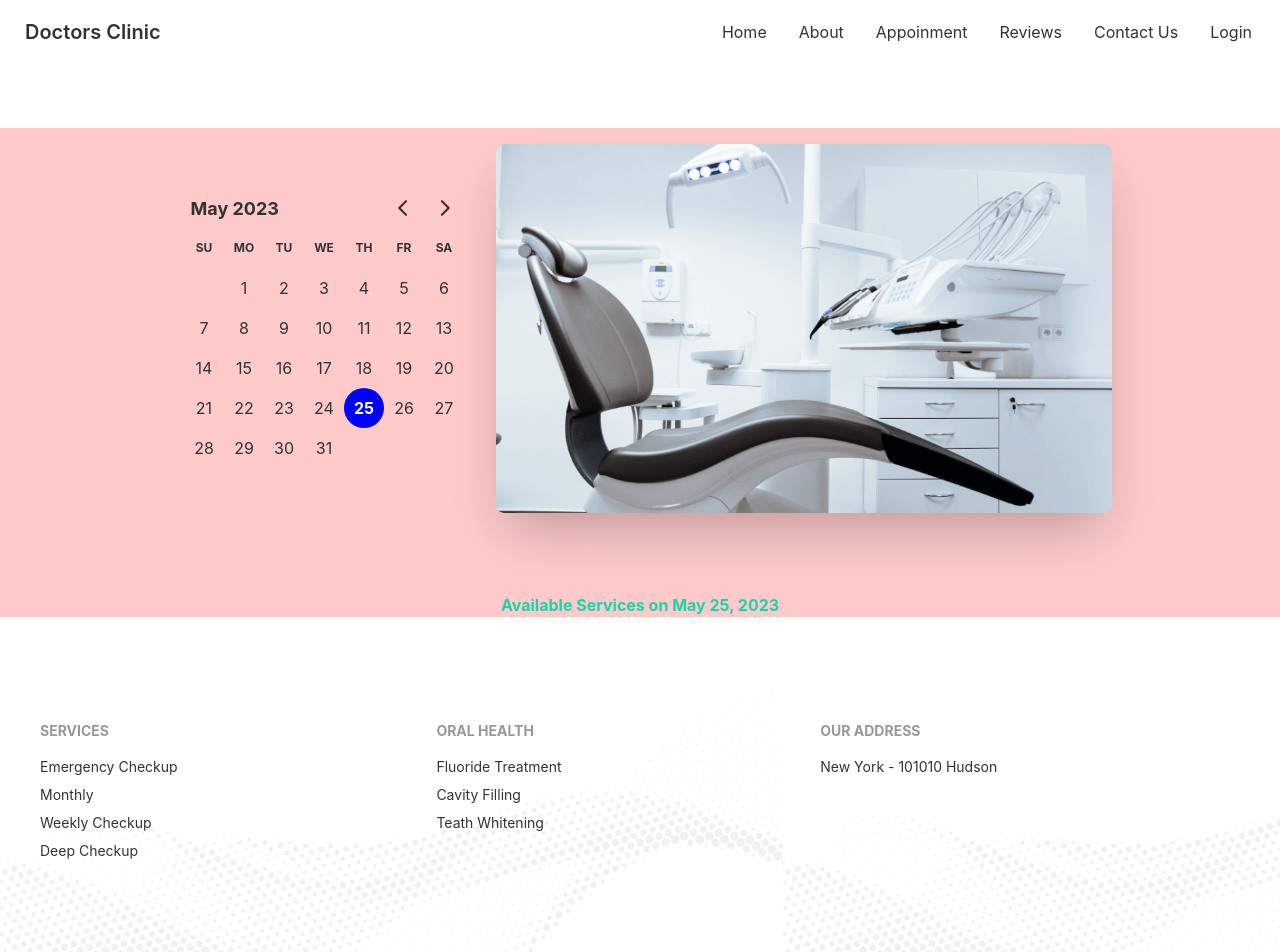
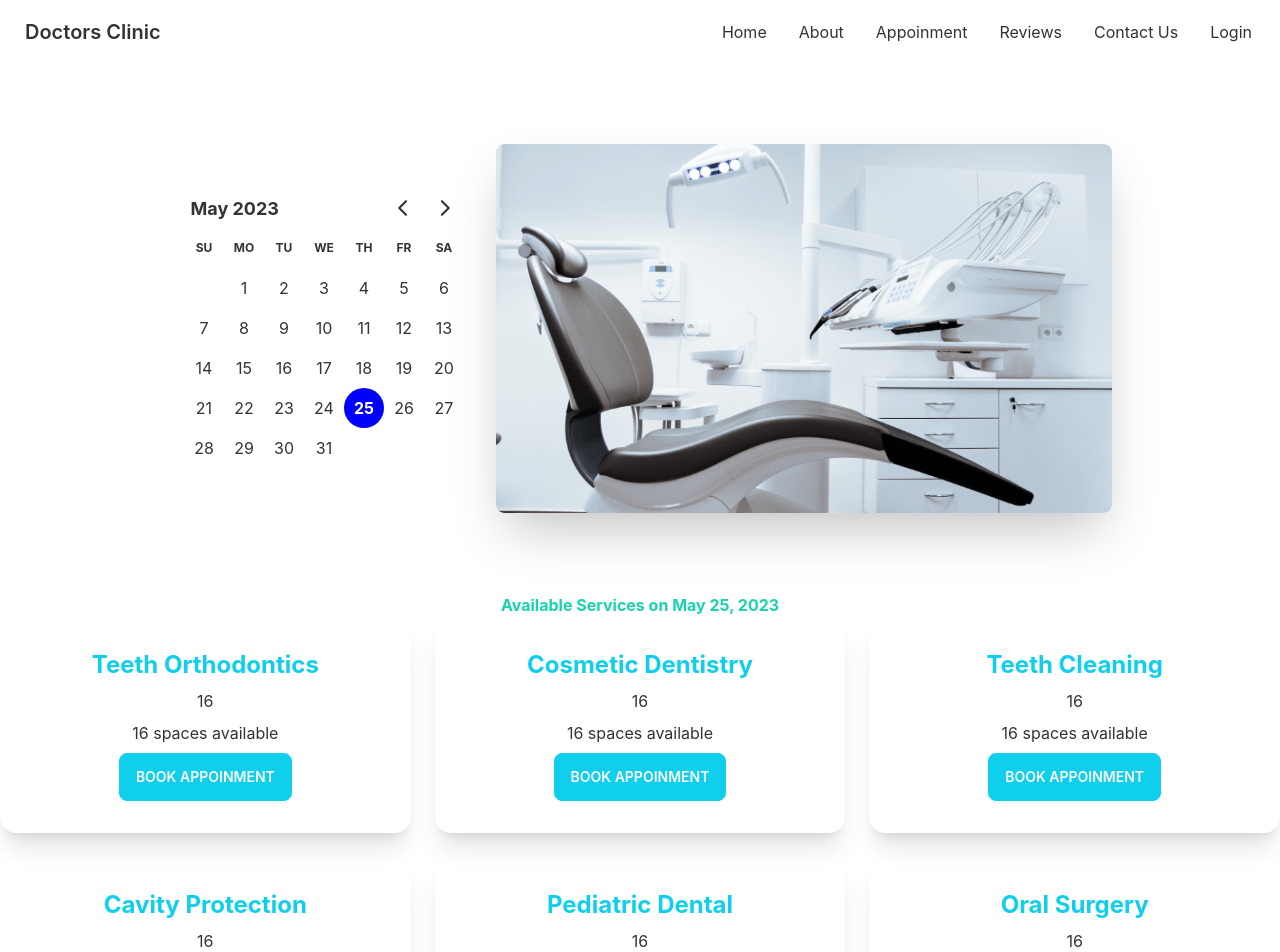
Before and after one commit to zameariislam/doctor-clinic, a React (Create React App) app: page /appoinment in a window 1280 px wide. Shown: the top 952 px of the page. Built offline with nearby package versions, Linux system fonts and the light colour scheme.

Commit message:
modal is added

```diff
--- /dev/null
+++ b/public/appoinmentOptions.json
@@ -0,0 +1,134 @@
+[
+    {
+        "_id": 1,
+        "name": "Teeth Orthodontics",
+        "slots": [
+            "08.00 AM - 08.30 AM",
+            "08.30 AM - 09.00 AM",
+            "09.00 AM - 9.30 AM",
+            "09.30 AM - 10.00 AM",
+            "10.00 AM - 10.30 AM",
+            "10.30 AM - 11.00 AM",
+            "11.00 AM - 11.30 AM",
+            "11.30 AM - 12.00 AM",
+            "1.00 PM - 1.30 PM",
+            "1.30 PM - 2.00 PM",
+            "2.00 PM - 2.30 PM",
+            "2.30 PM - 3.00 PM",
+            "3.00 PM - 3.30 PM",
+            "3.30 PM - 4.00 PM",
+            "4.00 PM - 4.30 PM",
+            "4.30 PM - 5.00 PM"
+        ]
+    },
+    {
+        "_id": 2,
+        "name": "Cosmetic Dentistry",
+        "slots": [
+            "08.00 AM - 08.30 AM",
+            "08.30 AM - 09.00 AM",
+            "09.00 AM - 9.30 AM",
+            "09.30 AM - 10.00 AM",
+            "10.00 AM - 10.30 AM",
+            "10.30 AM - 11.00 AM",
+            "11.00 AM - 11.30 AM",
+            "11.30 AM - 12.00 AM",
+            "1.00 PM - 1.30 PM",
+            "1.30 PM - 2.00 PM",
+            "2.00 PM - 2.30 PM",
+            "2.30 PM - 3.00 PM",
+            "3.00 PM - 3.30 PM",
+            "3.30 PM - 4.00 PM",
+            "4.00 PM - 4.30 PM",
+            "4.30 PM - 5.00 PM"
+        ]
+    },
+    {
+        "_id": 3,
+        "name": "Teeth Cleaning",
+        "slots": [
+            "08.00 AM - 08.30 AM",
+            "08.30 AM - 09.00 AM",
+            "09.00 AM - 9.30 AM",
+            "09.30 AM - 10.00 AM",
+            "10.00 AM - 10.30 AM",
+            "10.30 AM - 11.00 AM",
+            "11.00 AM - 11.30 AM",
+            "11.30 AM - 12.00 AM",
+            "1.00 PM - 1.30 PM",
+            "1.30 PM - 2.00 PM",
+            "2.00 PM - 2.30 PM",
+            "2.30 PM - 3.00 PM",
+            "3.00 PM - 3.30 PM",
+            "3.30 PM - 4.00 PM",
+            "4.00 PM - 4.30 PM",
+            "4.30 PM - 5.00 PM"
+        ]
+    },
+    {
+        "_id": 4,
+        "name": "Cavity Protection",
+        "slots": [
+            "08.00 AM - 08.30 AM",
+            "08.30 AM - 09.00 AM",
+            "09.00 AM - 9.30 AM",
+            "09.30 AM - 10.00 AM",
+            "10.00 AM - 10.30 AM",
+            "10.30 AM - 11.00 AM",
+            "11.00 AM - 11.30 AM",
+            "11.30 AM - 12.00 AM",
+            "1.00 PM - 1.30 PM",
+            "1.30 PM - 2.00 PM",
+            "2.00 PM - 2.30 PM",
+            "2.30 PM - 3.00 PM",
+            "3.00 PM - 3.30 PM",
+            "3.30 PM - 4.00 PM",
+            "4.00 PM - 4.30 PM",
+            "4.30 PM - 5.00 PM"
+        ]
+    },
+    {
+        "_id":2 ,
+        "name": "Pediatric Dental",
+        "slots": [
+            "08.00 AM - 08.30 AM",
+            "08.30 AM - 09.00 AM",
+            "09.00 AM - 9.30 AM",
+            "09.30 AM - 10.00 AM",
+            "10.00 AM - 10.30 AM",
+            "10.30 AM - 11.00 AM",
+            "11.00 AM - 11.30 AM",
+            "11.30 AM - 12.00 AM",
+            "1.00 PM - 1.30 PM",
+            "1.30 PM - 2.00 PM",
+            "2.00 PM - 2.30 PM",
+            "2.30 PM - 3.00 PM",
+            "3.00 PM - 3.30 PM",
+            "3.30 PM - 4.00 PM",
+            "4.00 PM - 4.30 PM",
+            "4.30 PM - 5.00 PM"
+        ]
+    },
+    {
+        "_id": 6,
+        "name": "Oral Surgery",
+        "slots": [
+            "08.00 AM - 08.30 AM",
+            "08.30 AM - 09.00 AM",
+            "09.00 AM - 9.30 AM",
+            "09.30 AM - 10.00 AM",
+            "10.00 AM - 10.30 AM",
+            "10.30 AM - 11.00 AM",
+            "11.00 AM - 11.30 AM",
+            "11.30 AM - 12.00 AM",
+            "1.00 PM - 1.30 PM",
+            "1.30 PM - 2.00 PM",
+            "2.00 PM - 2.30 PM",
+            "2.30 PM - 3.00 PM",
+            "3.00 PM - 3.30 PM",
+            "3.30 PM - 4.00 PM",
+            "4.00 PM - 4.30 PM",
+            "4.30 PM - 5.00 PM"
+        ]
+    }
+]
--- /dev/null
+++ b/src/components/BookingModal.js
@@ -0,0 +1,22 @@
+import React from 'react';
+
+const BookingModal = ({ treatment }) => {
+    const { name, slots } = treatment
+
+    return (
+        <>
+            <input type="checkbox" id="booking-modal" className="modal-toggle" />
+            <div className="modal">
+                <div className="modal-box relative">
+                    <label htmlFor="booking-modal" className="btn btn-sm btn-circle absolute right-2 top-2">✕</label>
+                    <h3 className="text-lg font-bold">{name}</h3>
+
+                </div>
+            </div>
+
+
+        </>
+    );
+};
+
+export default BookingModal;
--- a/src/pages/Appoinment/Appoinment/Appoinment.js
+++ b/src/pages/Appoinment/Appoinment/Appoinment.js
@@ -8,7 +8,7 @@
 
 
     return (
-        <div className='my-16 bg-red-200'>
+        <div className='my-16 '>
             <AppoinmentBanner selected={selected} setSelected={setSelected} />
             <AvailableAppoinment selected={selected} />
 
--- /dev/null
+++ b/src/pages/Appoinment/AppoinmentOption/AppoinmentOption.js
@@ -0,0 +1,40 @@
+import React from 'react';
+
+
+const AppoinmentOption = ({ option, setTreatment }) => {
+    // console.log("option", option)
+
+    const { name, slots } = option
+    // console.log("name", name)
+
+    return (
+        <div className="card shadow-xl">
+
+            <div className="card-body text-center">
+
+                <h2 className=" text-primary text-center text-2xl font-bold ">{name}</h2>
+                <p>{slots.length > 0 ? slots.length : "Try another day"}</p>
+                <p>{slots.length} {slots.length > 1 ? "spaces available" : "space available"}</p>
+
+
+                {/* {slots.length > 0 ? <div>
+
+                    {
+                        slots.map(slot => <p>{slot}</p>)
+                    }
+
+                </div> : " "} */}
+
+
+                <div className="card-actions  justify-center">
+
+                    <label htmlFor="booking-modal"
+                        onClick={() => setTreatment(option)}
+                        className="btn btn-primary text-white">BOOK APPOINMENT</label>
+                </div>
+            </div>
+        </div>
+    );
+};
+
+export default AppoinmentOption;
--- a/src/pages/Appoinment/AvailableAppoinment/AvailableAppoinment.js
+++ b/src/pages/Appoinment/AvailableAppoinment/AvailableAppoinment.js
@@ -1,12 +1,38 @@
-import React from 'react';
+import React, { useEffect, useState } from 'react';
 import { format } from 'date-fns';
+import AppoinmentOption from '../AppoinmentOption/AppoinmentOption';
+import BookingModal from '../../../components/BookingModal';
 
 const AvailableAppoinment = ({ selected }) => {
+
+    const [appoinmentOptions, setAppoinmentOptions] = useState([])
+    const [treatment, setTreatment] = useState({})
+
+
+    useEffect(() => {
+        fetch('appoinmentOptions.json')
+            .then(res => res.json())
+            .then(data => setAppoinmentOptions(data))
+
+
+    }, [])
+
+
     return (
-        <div className='mt-16'>
+        <section className='mt-16'>
             <p className='text-secondary text-center font-bold'>Available Services on {format(selected, "PP")}</p>
 
-        </div>
+
+            <div className='grid gap-6 grid-cols-1  md:grid-cols-2 lg:grid-cols-3 '>
+                {
+                    appoinmentOptions.map(option => <AppoinmentOption key={option._id}
+                        setTreatment={setTreatment}
+                        option={option} />)
+                }
+            </div>
+            <BookingModal treatment={treatment} ></BookingModal>
+
+        </section>
     );
 };
 
```
